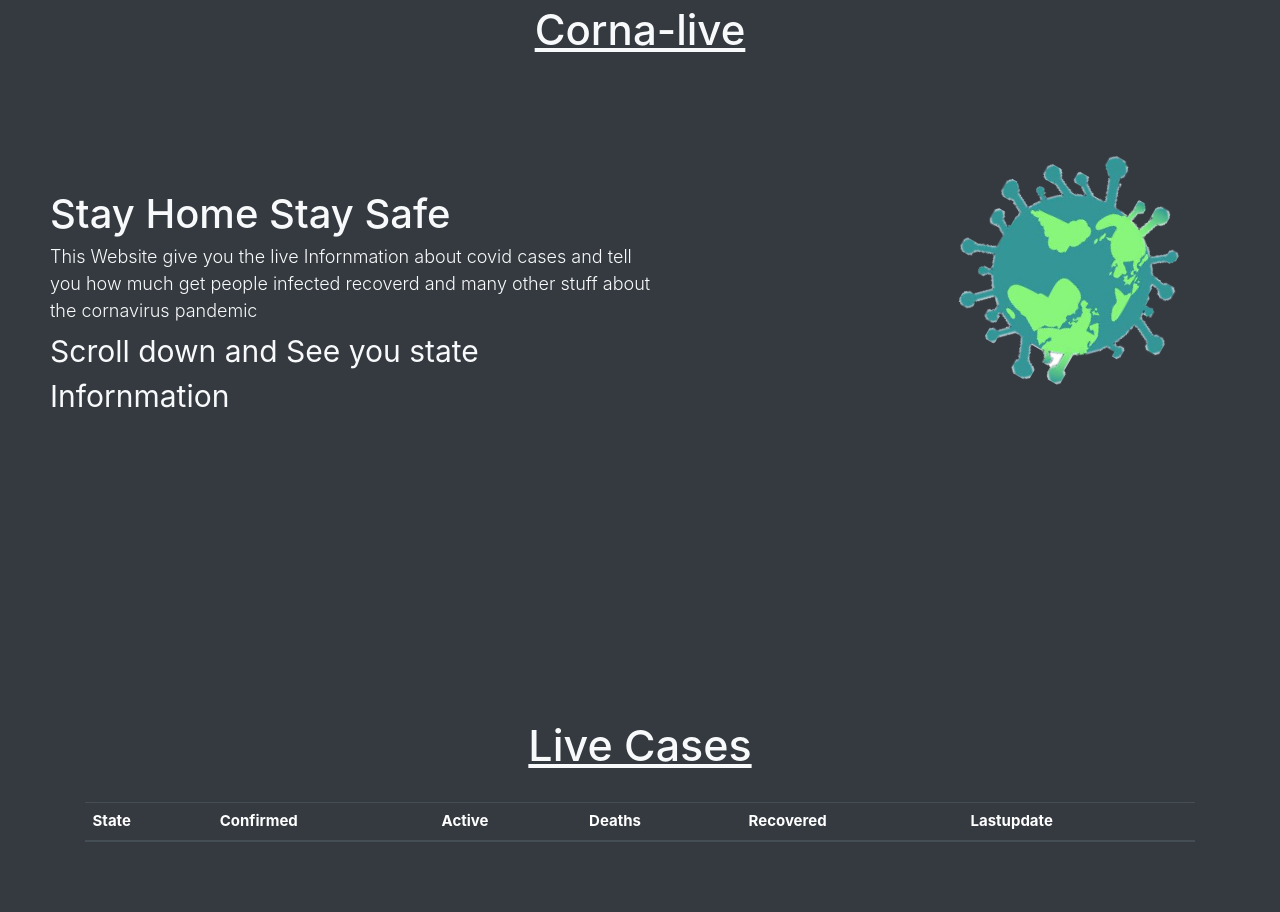
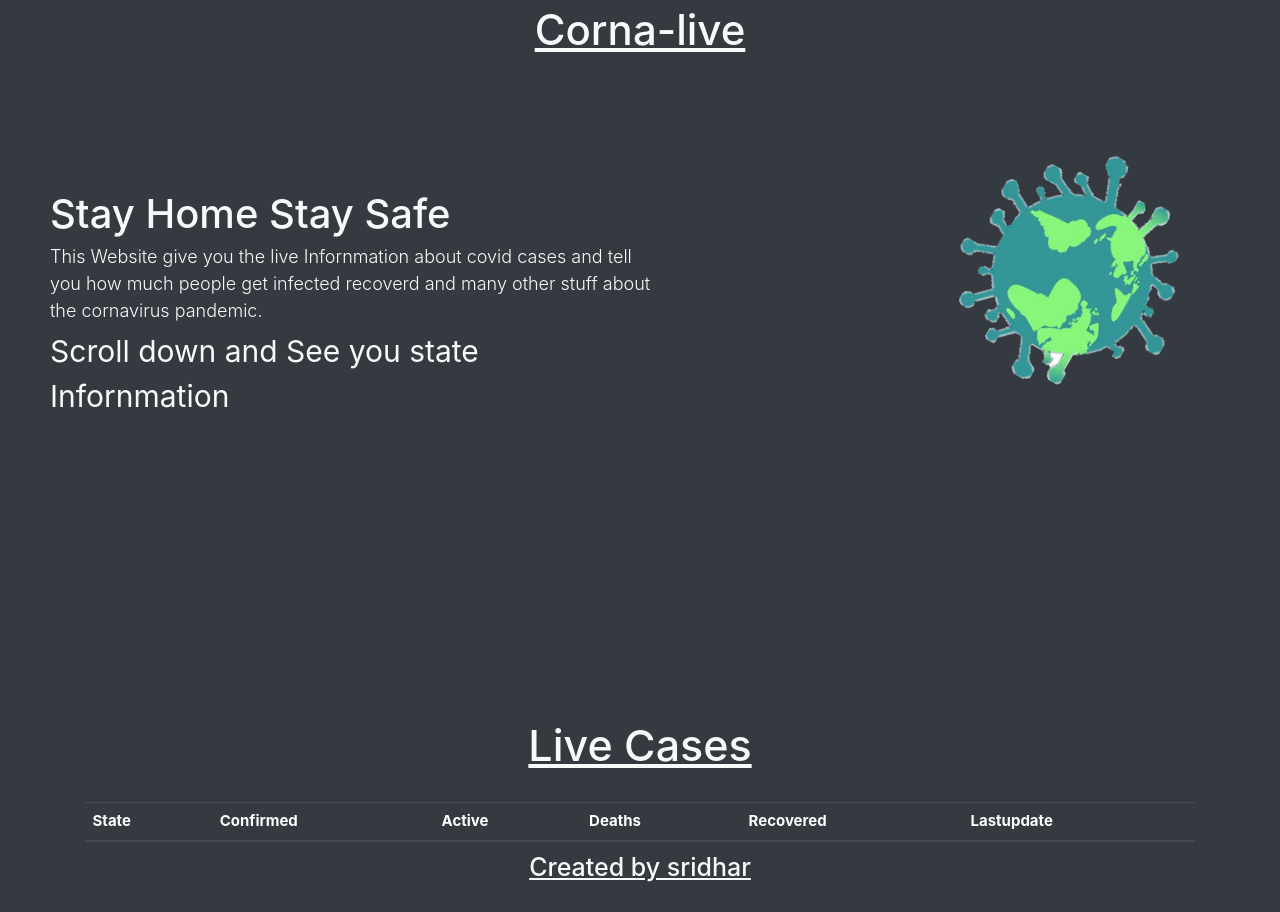
Before and after one commit to Nikhil9hac/cornavirus-live-tracker.github.io, a plain HTML site: page index.html in a window 1280 px wide. Before the commit the page ends 872 px from the top, so only its background shows below. Drawn offline with nearby package versions, Linux system fonts and the light colour scheme; no server answers.

Commit message:
Update index.html

```diff
--- a/index.html
+++ b/index.html
@@ -81,9 +81,6 @@
       position: relative;
       top: 14rem;
        }
-       /* .left{
-         width: 75%;
-       } */
      }
      @media screen and (max-width:370px ){
        html{
@@ -103,7 +100,7 @@
      <div class="left">
       <div class="jumbotron bg-dark text-light mx-5">
         <h1>Stay Home Stay Safe</h1>
-        <p class="lead my-2" style="font-size: 1.8rem;">This Website give you the live Infornmation about covid cases and tell you how much get people infected recoverd and many other stuff about the cornavirus pandemic</p>
+        <p class="lead my-2" style="font-size: 1.8rem;">This Website give you the live Infornmation about covid cases and tell you how much people get infected recoverd and many other stuff about the cornavirus pandemic.</p>
         <p>Scroll down and See you state Infornmation</p>
       </div>
      </div>
@@ -135,7 +132,7 @@
         </tbody>
       </table>
 
-
+  <h1 class="sridhar text-center text-light my-2"><u> Created by sridhar </u></h1>
 
 
 
```
